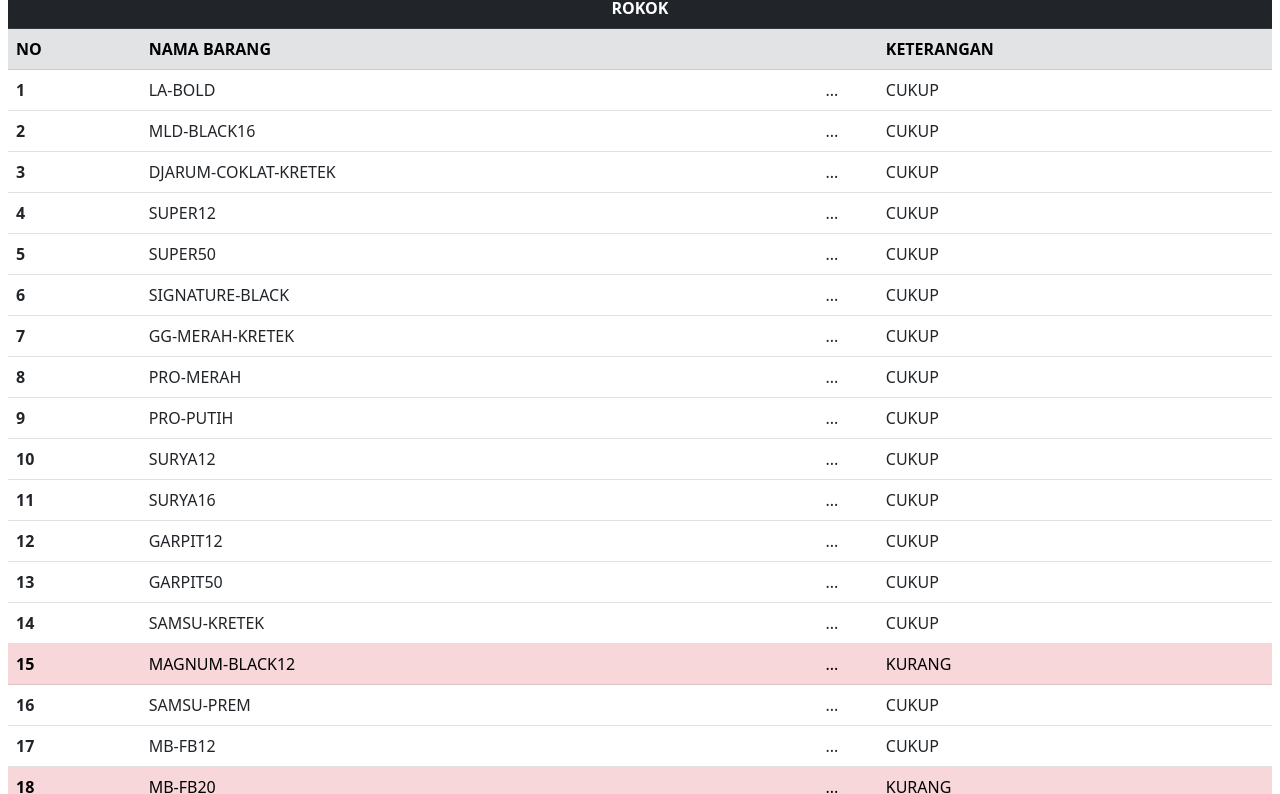
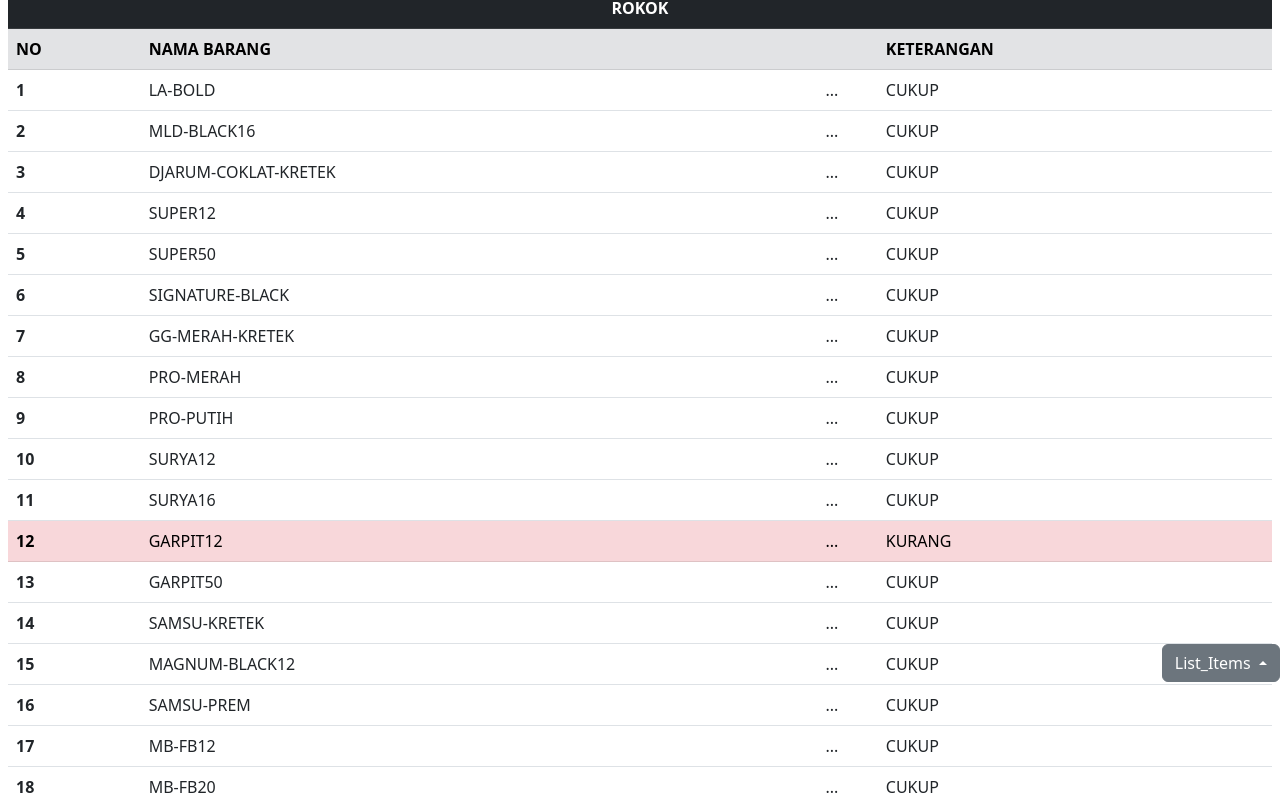
Before and after one commit to mitsuya-creator/programming, a plain HTML site: page Rzkystore/index.html in a window 1280 px wide. Shown: the part 118-912 px from the top of the page. Drawn offline with nearby package versions, Linux system fonts and the light colour scheme.

Commit message:
report8_3_23

```diff
--- a/Rzkystore/index.html
+++ b/Rzkystore/index.html
@@ -6,24 +6,33 @@
     <title>Rzky Store</title>
     <link href="https://cdn.jsdelivr.net/npm/bootstrap@5.2.3/dist/css/bootstrap.min.css" rel="stylesheet" integrity="sha384-rbsA2VBKQhggwzxH7pPCaAqO46MgnOM80zW1RWuH61DGLwZJEdK2Kadq2F9CUG65" crossorigin="anonymous">
   </head>
+  <style>
+  #fixedButton{
+    position: fixed;
+    bottom: 0px;
+    right: 0px;
+  }
+  ul>li {
+    font-size: 14px;
+  }
+  </style>
   <body>
     <div id="container" class="mt-2 mx-2">
       <div id="header">
         <h1 class="fw-bold">RIZKY STORE DB</h1>
         <span class="fs-3 fst-italic">
-          Diperbarui: SENIN, 6 MAR 2023 7:45 WIB
+          Diperbarui: RABU, 8 MAR 2023 9:11 WIB
         </span>
       </div>
-    <!-- Button DropdwonMenu Link
-     <div class="btn-group dropup">
+    <!-- Button DropdwonMenu Link -->
+     <div class="btn-group dropup" id="fixedButton">
     <button type="button" class="btn btn-secondary dropdown-toggle" data-bs-toggle="dropdown" aria-expanded="false">
-      Dropup
+      List_Items
     </button>
-    <ul class="dropdown-menu">
-      <!-- Dropdown menu links
+    <ul class="dropdown-menu" id="dropMenu">
+      <!-- Dropdown menu links -->
     </ul>
   </div>
-  -->
     </div>
     <script src="https://cdn.jsdelivr.net/npm/bootstrap@5.2.3/dist/js/bootstrap.bundle.min.js" integrity="sha384-kenU1KFdBIe4zVF0s0G1M5b4hcpxyD9F7jL+jjXkk+Q2h455rYXK/7HAuoJl+0I4" crossorigin="anonymous"></script>
     <script src="rzkystore.js"></script>
--- a/Rzkystore/rzkystore.js
+++ b/Rzkystore/rzkystore.js
@@ -24,37 +24,37 @@
 let proPutih = new List_items("ROKOK","PRO-PUTIH",7);
 let surya12 = new List_items("ROKOK","SURYA12",7);
 let surya16 = new List_items("ROKOK","SURYA16",7);
-let ggFilter12 = new List_items("ROKOK","GARPIT12",7);
+let ggFilter12 = new List_items("ROKOK","GARPIT12",1);
 let ggFilter50 = new List_items("ROKOK","GARPIT50",7);
 let samsuKretek = new List_items("ROKOK","SAMSU-KRETEK",7);
-let magnumBlk12 = new List_items("ROKOK","MAGNUM-BLACK12",1);
+let magnumBlk12 = new List_items("ROKOK","MAGNUM-BLACK12",7);
 let samsuPrem = new List_items("ROKOK","SAMSU-PREM",7);
-let mbFb20 = new List_items("ROKOK","MB-FB20",1);
+let mbFb20 = new List_items("ROKOK","MB-FB20",7);
 let mbFb12 = new List_items("ROKOK","MB-FB12",7);
 let mbKretekBiru = new List_items("ROKOK","MB-BIRU-KRETEK",7);
 let mbIceburst = new List_items("ROKOK","MB-ICE-BURST",7);
 let mbMerah = new List_items("ROKOK","MB-MERAH",7);
 let mbPutih = new List_items("ROKOK","MB-PUTIH",7);
 let sm12 = new List_items("ROKOK","SM12",6);
-let sm16 = new List_items("ROKOK","SM16",1);
+let sm16 = new List_items("ROKOK","SM16",7);
 let smKrtk = new List_items("ROKOK","SM-KRETEK",6);
 let smMenthol16 = new List_items("ROKOK","SM-MENTHOL-16",7);
 let esBerypop16 = new List_items("ROKOK","ESSE-BERRYPOP-16",7);
-let esApplemint = new List_items("ROKOK","ESSE-APPPLEMINT",6);
+let esApplemint = new List_items("ROKOK","ESSE-APPPLEMINT",1);
 let esJuicy = new List_items("ROKOK","ESSE-JUICY",6);
-let camel = new List_items("ROKOK","CAMEL",1);
+let camel = new List_items("ROKOK","CAMEL",7);
 let jazyBold = new List_items("ROKOK","JAZY-BOLD",5);
 let juaraKrtk = new List_items("ROKOK","JUARA-KRETEK",7);
 let mustika = new List_items("ROKOK","MUSTIKA-KRETEK",7);
 let magnumMax = new List_items("ROKOK","MAGNUM-MAX20",7);
 let onJasmin = new List_items("ROKOK","ON-JASMINE-KRETEK",3);
 let bintangMas = new List_items("ROKOK","BINTANG-MAS-KRETEK",1);
-let djavaHijau = new List_items("ROKOK","DJAVA-IJO-KRETEK",1);
-let bhumi = new List_items("ROKOK","BHUMI-KRETEK",7);
+let djavaHijau = new List_items("ROKOK","DJAVA-IJO-KRETEK",7);
+let bhumi = new List_items("ROKOK","BHUMI-KRETEK",1);
 let esBerypop12 = new List_items("ROKOK","ESSESSE-BERRYPOP-12",7);
 let cakra = new List_items("ROKOK","CAKRA-KRETEK",7);
 let laIcePurple = new List_items("ROKOK","LA-ICE-PURPLE",7);
-let kingSuper = new List_items("ROKOK","SUPER-KING",1);
+let kingSuper = new List_items("ROKOK","SUPER-KING",7);
 
 // List Items ROKOK
 let listRokok = [laBold,mldBlack16,djarcok,super12,super50,signatureBlk,ggMerah,proMerah,proPutih,surya12,surya16,ggFilter12,ggFilter50,samsuKretek,magnumBlk12,samsuPrem,mbFb12,mbFb20,mbKretekBiru,mbIceburst,mbMerah,mbPutih,sm12,sm16,smKrtk,smMenthol16,esBerypop12,esBerypop16,esApplemint,esJuicy,camel,jazyBold,juaraKrtk,mustika,magnumMax,onJasmin,bintangMas,djavaHijau,bhumi,cakra,laIcePurple,kingSuper
@@ -103,7 +103,7 @@
 let hansaplas = new List_items("OBAT","HANSAPLAS",7);
 let insto_mata = new List_items("OBAT","INSTO",1);
 let bodrexi = new List_items("OBAT","BODREXIN",7);
-let gpu = new List_items("OBAT","MINYAK-GPU",1);
+let gpu = new List_items("OBAT","MINYAK-GPU",7);
 
 // LIST ITEMS OBAT
 let listObat = [vegeta,konidin,neozep,panadoL_ijo,viks_inhelar,bejo_jahe,antangin,waisan,tAnginDws,contrexin,byeFever,promag,kayuPutihKcl,sgrDinginOri,ceteme,vitacimin,bodrex_FB,baygonBkr,koyoCabe,salonpas,bintang7,entroStopAnak,komikObh,oskadonSP,oskadonBiru,mixagripFlu,mixagripFB,geliga,freshCareMerah,hitBakar1000,betadin,laserin,reumacyl,paramexKepala,ademsariSet,aladina,madurasa,antimo,tAnginAnak,hansaplas,insto_mata,bodrexi,gpu
@@ -114,9 +114,9 @@
 let tisu2500 = new List_items("STYLELIST","TISU-2500",7);
 let mirandBlech = new List_items("STYLELIST","MIRANDA-BLEACHING",1);
 let mirandColor = new List_items("STYLELIST","MIRANDA-WARNA",1);
-
+let tisuBesar = new List_items("STYLELIST","TISU-BESAR",1);
 // LIST ITEMS KECANTIKAN
-let listStylist = [mirandBlack,tisu2500,mirandBlech,mirandColor];
+let listStylist = [mirandBlack,tisu2500,mirandBlech,mirandColor,tisuBesar];
 
 // LIST OBJECK WRITER TOOLS AND OFFICE
 let lakbanPthkcl = new List_items("ALAT-TULIS-KANTOR","LAKBAN-PUTIH-KECIL",4);
@@ -133,7 +133,7 @@
 
 // LIST OBJECK SNACK
 let twist2000 = new List_items("SNACK","TWIST-2000",1);
-let chitatoLite = new List_items("SNACK","CHITATO-LITE",1);
+let chitatoLite = new List_items("SNACK","CHITATO-LITE",7);
 let chitatoBbq = new List_items("SNACK","CHITATO-BBQ",1);
 let kuaciRebo = new List_items("SNACK","KUACI-REBO",7);
 let ajisuka = new List_items("SNACK","AJISUKA",1);
@@ -146,7 +146,7 @@
 let kerupuk2000 = new List_items("SNACK","KERUPUK-2000",7);
 let kerupukBantet = new List_items("SNACK","KERUPUK-BANTET",7);
 let dadaliCkr = new List_items("SANCK","DADALI-CIKUR",1);
-let basreng1000 = new List_items("SNACK","BASRENG-1000",1);
+let basreng1000 = new List_items("SNACK","BASRENG-1000",7);
 let rostaMerah = new List_items("SNACK","ROSTA-MERAH",1);
 let gAtom = new List_items("SNACK","GARUDA-ATOM",7);
 let sosisAyam = new List_items("SNACK","SOSIS-AYAM",1);
@@ -158,7 +158,7 @@
 let moringAsin = new List_items("SNACK","MORING-ASIN",7);
 let koroIjo = new List_items("SNACK","KORO-IJO",1);
 let taroBbq = new List_items("SNACK","TARO-BBQ",1);
-let sosisSapi = new List_items("SNACK","SOSIS-SAPI",7);
+let sosisSapi = new List_items("SNACK","SOSIS-SAPI",1);
 let qtelaBbq = new List_items("SNACK","QTELA-BBQ",7);
 let frenchFri = new List_items("SNACK","FRENCH-FRIES2000",1);
 
@@ -168,7 +168,7 @@
 
 // LIST OBJECT KUE DAN ROTI
 let sariGandumSandwice = new List_items("KUE-ROTI","SARI-GANDUM-SANDWICE",7);
-let roti2000 = new List_items("KUE-ROTI","ROTI-2000",7);
+let roti2000 = new List_items("KUE-ROTI","ROTI-2000",1);
 let rotiAoka = new List_items("KUE-ROTI","ROTI-AOKA",1);
 let marieTunggal = new List_items("KUE-ROTI","MARIE-TUNGGAL",7);
 let pastaKeju500 = new List_items("KUE-ROTI","PASTA-KEJU-500",7);
@@ -186,7 +186,7 @@
 let betterKue = new List_items("KUE-ROTI","BETTER",7);
 let wafelloCkt = new List_items("KUE-ROTI","WAFELLO-COKLAT-1000",1);
 let wafelloCaramel = new List_items("KUE-ROTI","WAFELLO-CARAMEL-1000",1);
-let chocoCkt1000 = new List_items("KUE-ROTI","CHOCOLATOS-COKLAT-1000",7);
+let chocoCkt1000 = new List_items("KUE-ROTI","CHOCOLATOS-COKLAT-1000",1);
 let nextar2000 = new List_items("KUE-ROTI","NEXTAR-2000",7);
 let superstar1000 = new List_items("KUE-ROTI","SUPER-STAR-1000",1);
 let malkistAbon1000 = new List_items("KUE-ROTI","MALKIST-ABON-1000",1);
@@ -224,7 +224,7 @@
 let nutrisariJP = new List_items("PERKOPIAN","NUTRISARI-JP",7);
 let sariwangiSet = new List_items("PERKOPIAN","SARIWANGI-SACHET",7);
 let dancowPutih = new List_items("PERKOPIAN","DANCOW-PUTIH",7);
-let creamyLate = new List_items("PERKOPIAN","CREAMY-LATE",7);
+let creamyLate = new List_items("PERKOPIAN","CREAMY-LATE",1);
 let kapalMix = new List_items("PERKOPIAN","KAPAL-API-MIX",7);
 let topAren = new List_items("PERKOPIAN","TOP-KOPI-GULA-AREN",1);
 let dancowCkt = new List_items("PERKOPIAN","DANCOW-COKLAT",7);
@@ -237,13 +237,13 @@
 let abcPlus = new List_items("PERKOPIAN","ABC-PLUS",7);
 let luwakWhite = new List_items("PERKOPIAN","LUWAK-WHITE-COFFEE",7);
 let gilusMix = new List_items("PERKOPIAN","GILUS-MIX",7);
-let susuPutih = new List_items("PERKOPIAN","SUSU-PUTIH-SACHET",7);
+let susuPutih = new List_items("PERKOPIAN","SUSU-PUTIH-SACHET",1);
 let gCarabian = new List_items("PERKOPIAN","GOODDAY-CARABIAN",7);
 let angetSuje = new List_items("PERKOPIAN","ANGETSARI-SUSU-JAHE",7);
 let susuCkt = new List_items("PERKOPIAN","SUSU-COKLAT-SACHET",7);
 let gMerah = new List_items("PERKOPIAN","GOODDAY-MERAH",7);
 let energenCkt = new List_items("PERKOPIAN","ENERGEN-COKLAT",7);
-let gCkt = new List_items("PERKOPIAN","GOODDAY-COKLAT",7);
+let gCkt = new List_items("PERKOPIAN","GOODDAY-COKLAT",1);
 let indoCafe = new List_items("PERKOPIAN","INDOCAFE",7);
 let extraJoss = new List_items("PERKOPIAN","EXTRAJOSS",7);
 
@@ -302,7 +302,7 @@
 let uStr250 = new List_items("MINUMAN","ULTRA-STR-250",7);
 let uPth250 = new List_items("MINUMAN","ULTRA-PTH-250",7);
 let panta = new List_items("MINUMAN","FANTA",7);
-let goldaCofe = new List_items("MINUMAN","GOLDA-COFFEE",7);
+let goldaCofe = new List_items("MINUMAN","GOLDA-COFFEE",1);
 let gCktBotol = new List_items("MINUMAN","GODDAY-CKT-BOTOL",7);
 let pocariS = new List_items("MINUMAN","POCARI-SWEET",7);
 let tebsKaleng = new List_items("MINUMAN","TEBS-KALENG",7);
@@ -322,19 +322,19 @@
 let kaki3BtlBesar = new List_items("MINUMAN","KAKI-3-BTL-BSR",7);
 let sprit = new List_items("MINUMAN","SPRITE",7);
 let aqua_1L = new List_items("MINUMAN","AQUA-1L",7);
-let panther = new List_items("MINUMAN","PANTHER",1);
+let panther = new List_items("MINUMAN","PANTHER",7);
 let okBig = new List_items("MINUMAN","OKKY-BIG",1);
 let mizon = new List_items("MINUMAN","MIZONE",7);
 let aqua_Gelas = new List_items("MINUMAN","AQUA-GELAS",7);
 let yogurtDrink = new List_items("MINUMAN","YOUGURT-DRINK",1);
 let powerF = new List_items("MINUMAN","POWER-F",1);
-let aqua_600 = new List_items("MINUMAN","AQUA-600",7);
+let aqua_600 = new List_items("MINUMAN","AQUA-600",1);
 let tehGelasBig = new List_items("MINUMAN","TEH-GELAS-BIG",7);
 let uCkt125 = new List_items("MINUMAN","ULTRA-CKT-125",7);
 let esTeler = new List_items("MINUMAN","ES-TELER",7);
 let cincauPand = new List_items("MINUMAN","CINCAU-PANDA",7);
-let monti1000 = new List_items("MINUMAN","MOUNTEA-1000",1);
-let kaki3BtlKcl = new List_items("MINUMAN","KAKI-3-BTL-KCL",7);
+let monti1000 = new List_items("MINUMAN","MOUNTEA-1000",7);
+let kaki3BtlKcl = new List_items("MINUMAN","KAKI-3-BTL-KCL",1);
 let tehGelas1000 = new List_items("MINUMAN","TEH-GELAS-1000",1);
 
 // LIST ITEMS BEVERAGE
@@ -345,7 +345,7 @@
 // LIST OBJECT MIE
 let popmiGor = new List_items("MIE","POPMIE-GORENG",7);
 let koreaGor = new List_items("MIE","SEDAAP-KOREA-GORENG",1);
-let koreaKuah = new List_items("MIE","SEDAAP-KOREA-KUAH",1);
+let koreaKuah = new List_items("MIE","SEDAAP-KOREA-KUAH",7);
 let indoRend = new List_items("MIE","INDO-RENDANG",7);
 let indoRica = new List_items("MIE","INDO-RICA",7);
 let indoGentong = new List_items("MIE","INDO-EMPAL-GENTONG",7);
@@ -356,7 +356,7 @@
 let suksesGor = new List_items("MIE","SUKSES-GORENG",7);
 let popmiBaso = new List_items("MIE","POPMIE-BASO",1);
 let indoGor = new List_items("MIE","INDO-GORENG",7);
-let indoAb = new List_items("MIE","INDO-AB",1);
+let indoAb = new List_items("MIE","INDO-AB",7);
 let indoGeprek = new List_items("MIE","INDO-GEPREK",7);
 let indoIjo = new List_items("MIE","INDO-CABE-IJO",7);
 let bihunAb = new List_items("MIE","BIHUNKU-AB",7);
@@ -409,7 +409,7 @@
 let relax = new List_items("PERMEN","RELAXA",7);
 let lazery = new List_items("PERMEN","LAZERY",7);
 let piramid = new List_items("PERMEN","PIRAMID-CKT",7);
-let kopiko = new List_items("PERMEN","KOPIKO",7);
+let kopiko = new List_items("PERMEN","KOPIKO",1);
 let yupi = new List_items("PERMEN","YUPI-500",7);
 let hotPermen = new List_items("PERMEN","PERMEN-KAKI",7);
 let kissMint = new List_items("PERMEN","KISS",7);
@@ -519,11 +519,45 @@
 createTableContent(listTambahan);
 
 
-// DV -1 RELEASED
+//DV -1 RELEASED
 //FEATURE DROPUP
-// const ulDropUp = document.getElementsByClassName('dropdown-menu');
-// function dropUp(idLink){
-//   let ulList = `<li><a href="#${idLink[0].category}">${idLink[0].category}</a></li>`;
-// console.log(ulList);
-// }
-// dropUp(listRokok);
+//console.log(ulDropUp)
+function dropUp(idLink){
+  // CREATE LI ID
+  document.getElementById("dropMenu").appendChild(document.createElement("li")).setAttribute("id",`${idLink[0].category}_li`);
+  // CREATE A ID
+  document.getElementById(`${idLink[0].category}_li`).appendChild(document.createElement("a")).setAttribute("id",`${idLink[0].category}_`);
+  // CREATE A HREF
+  document.getElementById(`${idLink[0].category}_`).setAttribute("href",`#${idLink[0].category}`);
+  // CREATE CLASS BOOTSTRAP
+  document.getElementById(`${idLink[0].category}_`).setAttribute("class",`p-2`);
+
+  let a_href = document.getElementById(`${idLink[0].category}_`);
+  let textNode = document.createTextNode(`${idLink[0].category}`);
+  a_href.appendChild(textNode);
+//console.log(ulList);
+    //let ullist = document.createElement("li");
+    //let text = ulList.innertext = idLink[0].category;
+    //ulDropUp.appendChild(ullist);
+    //href="#${idLink[0].category}">${idLink[0].category}</a>`))
+}
+dropUp(listRokok);
+dropUp(listObat);
+dropUp(listStylist);
+dropUp(listATK);
+dropUp(listSnack);
+dropUp(listKueRoti);
+dropUp(listKopi);
+dropUp(listKamarMandi);
+dropUp(listBeverage);
+dropUp(listMie);
+dropUp(listDapur);
+dropUp(listPermen);
+dropUp(listBaby);
+dropUp(listTambahan);
+
+
+
+// let test_ulList = document.createElement("li");
+// let ahref = test_ulList.appendChild(document.createElement("a"));
+// console.log(test_ulList)
```
